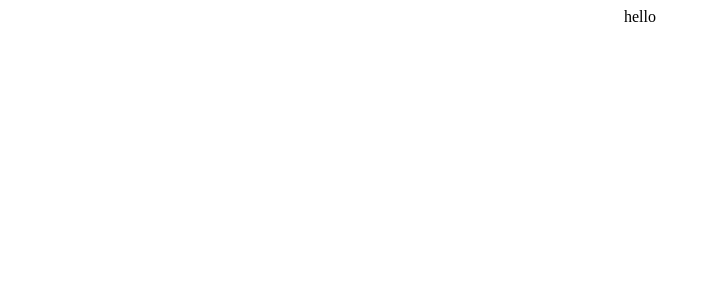
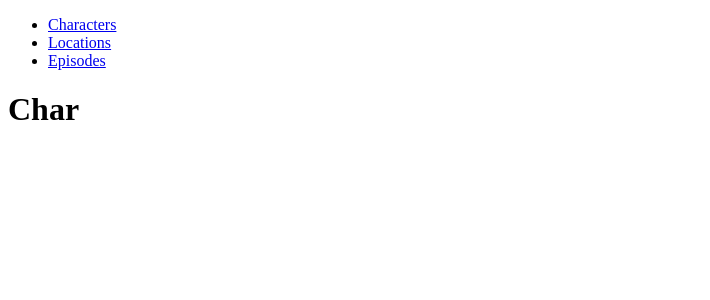
Before and after one commit to sikorskayaX/rick-and-morty-website-react, a React (Create React App) app: page / in a window 1280 px wide. Shown: the top 300 px of the page, without its empty margins (0-710 px from the left). Built offline with nearby package versions, Linux system fonts and the light colour scheme.

Commit message:
Add first pages and react router

```diff
--- a/package.json
+++ b/package.json
@@ -8,6 +8,7 @@
     "@testing-library/user-event": "^13.5.0",
     "react": "^18.3.1",
     "react-dom": "^18.3.1",
+    "react-router-dom": "^6.23.0",
     "react-scripts": "5.0.1",
     "web-vitals": "^2.1.4"
   },
--- a/src/App.js
+++ b/src/App.js
@@ -1,10 +1,31 @@
 import './App.css';
+import { Route, Routes, Link } from "react-router-dom";
+import {Characters} from './components/Characters';
+import {Locations} from './components/Locations';
+import {Episodes} from './components/Episodes';
 
 function App() {
   return (
-    <div className="App">
-      hello
-    </div>
+    <>
+     <nav>
+        <ul>
+          <li>
+            <Link to="/">Characters</Link>
+          </li>
+          <li>
+            <Link to="/locations">Locations</Link>
+          </li>
+          <li>
+            <Link to="/episodes">Episodes</Link>
+          </li>
+        </ul>
+      </nav>
+    <Routes>
+      <Route path="/" element={<Characters />} />
+      <Route path="/locations" element={<Locations />} />
+      <Route path="/episodes" element={<Episodes />} />
+    </Routes>
+    </>
   );
 }
 
--- /dev/null
+++ b/src/components/Characters.jsx
@@ -0,0 +1,7 @@
+import React from 'react'
+
+export const Characters = () => {
+    return (
+        <h1>Char</h1>
+    );
+  }
--- /dev/null
+++ b/src/components/Episodes.jsx
@@ -0,0 +1,7 @@
+import React from 'react'
+
+export const Episodes = () => {
+    return (
+        <h1>Epis</h1>
+    );
+  }
--- /dev/null
+++ b/src/components/Locations.jsx
@@ -0,0 +1,7 @@
+import React from 'react'
+
+export const Locations = () => {
+    return (
+        <h1>Loc</h1>
+    );
+  }
--- a/src/index.js
+++ b/src/index.js
@@ -2,11 +2,14 @@ import React from 'react';
 import ReactDOM from 'react-dom/client';
 import App from './App';
 import reportWebVitals from './reportWebVitals';
+import { BrowserRouter } from "react-router-dom"
 
 const root = ReactDOM.createRoot(document.getElementById('root'));
 root.render(
   <React.StrictMode>
-    <App />
+    <BrowserRouter>
+      <App />
+    </BrowserRouter>
   </React.StrictMode>
 );
 
```
Also changed, not shown: 1 other file (tests, documents, lock files or other folders).
